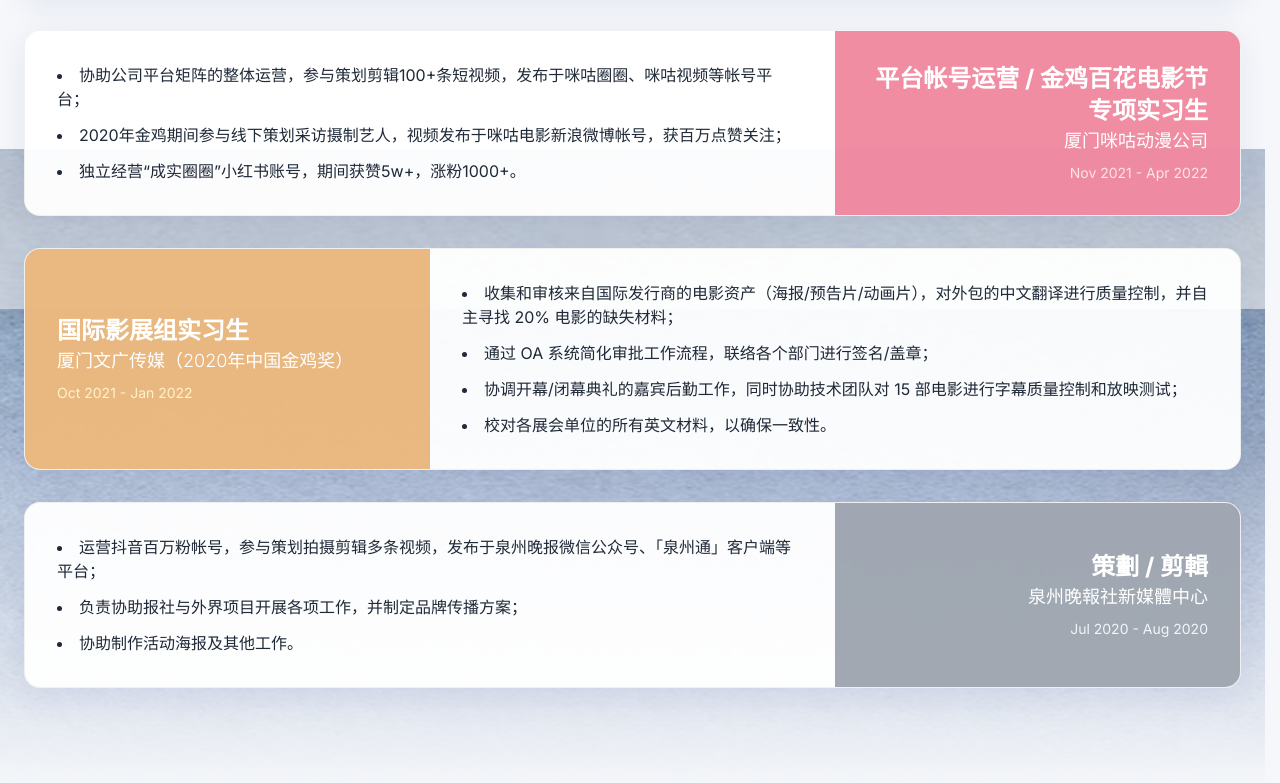
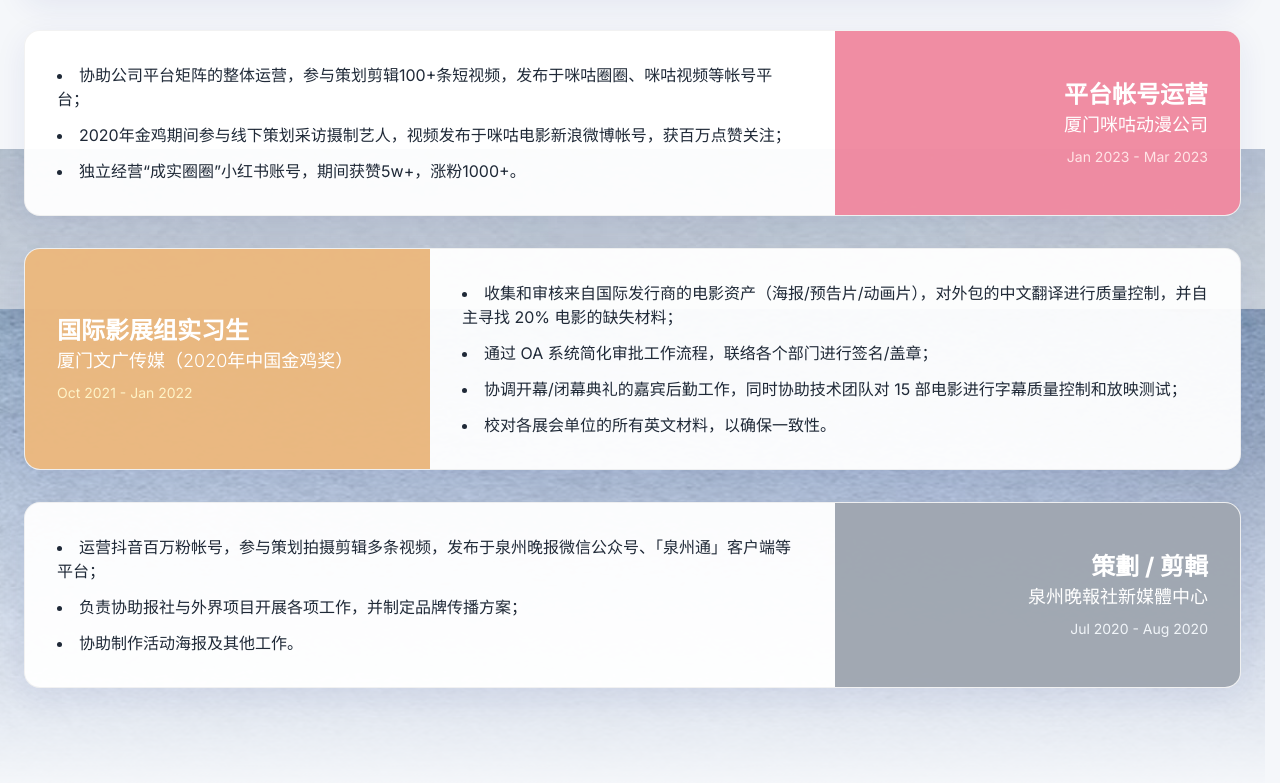
Before and after one commit to Zyccc421/hylweb1, a plain HTML site: page zh-cn/index.html in a window 1280 px wide. Shown: the part 2251-3034 px from the top of the page. Drawn offline with nearby package versions, Linux system fonts and the light colour scheme; some packages are replaced by stand-ins of ours; a script that the page names is missing; a web font is replaced by a local one.

Commit message:
Update index.html

```diff
--- a/zh-cn/index.html
+++ b/zh-cn/index.html
@@ -202,9 +202,9 @@
                     <div class="glass-card overflow-hidden">
                         <div class="flex flex-col md:flex-row-reverse items-stretch">
                             <div class="p-8 md:w-1/3 bg-rose-600/50 text-white flex flex-col justify-center text-right md:text-right">
-                                <h3 class="text-2xl font-bold">平台帐号运营 / 金鸡百花电影节专项实习生</h3>
+                                <h3 class="text-2xl font-bold">平台帐号运营</h3>
                                 <p class="font-light text-lg">厦门咪咕动漫公司</p>
-                                <p class="text-sm mt-2 text-rose-100">Nov 2021 - Apr 2022</p>
+                                <p class="text-sm mt-2 text-rose-100">Jan 2023 - Mar 2023</p>
                             </div>
                             <div class="p-8 md:w-2/3">
                                 <ul class="list-disc list-inside text-gray-800 space-y-3">
```
